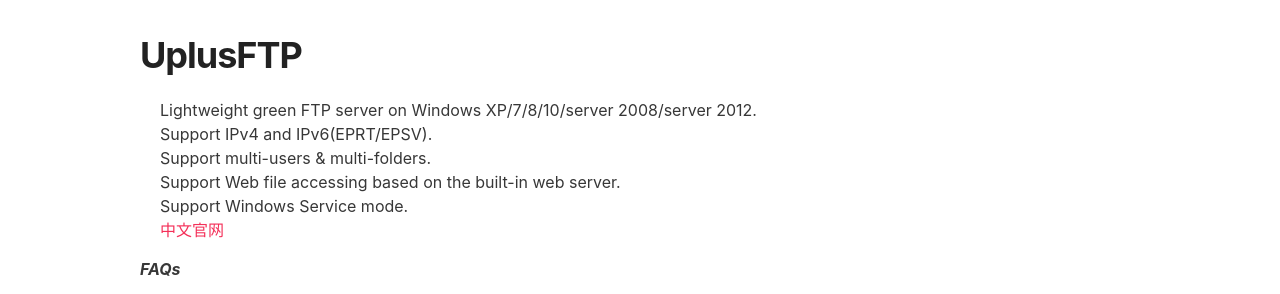
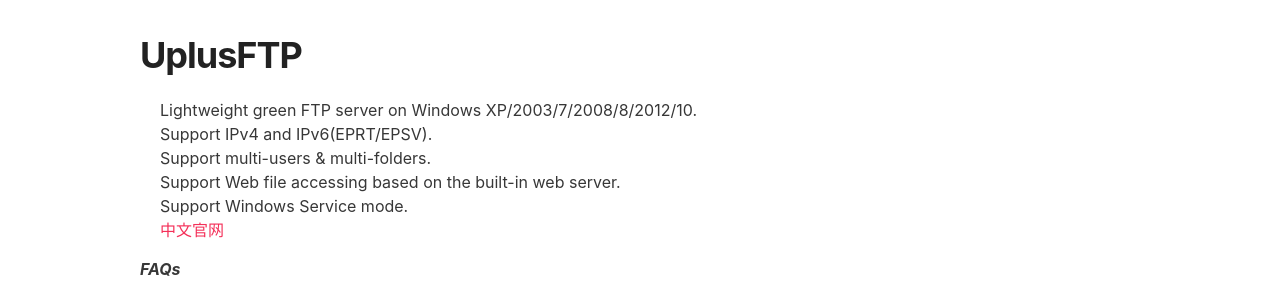
Before and after one commit to uplusware/uplusware.github.io, a Jekyll site: the page index.html, which Jekyll copies as it is, in a window 1280 px wide. Shown: the part 864-1158 px from the top of the page. Built offline with Jekyll 4.4.1, drawn with Linux system fonts in a browser that asks for light colours.

Commit message:
Update index.html

```diff
--- a/index.html
+++ b/index.html
@@ -58,7 +58,7 @@
 		<h1><a id="uplusftp-server" class="anchor" href="#uplusftp-server" aria-hidden="true"><span class="octicon octicon-link"></span></a>UplusFTP</h1>
 
 		<ul>
-			<li>Lightweight green FTP server on Windows XP/7/8/10/server 2008/server 2012.</li>
+			<li>Lightweight green FTP server on Windows XP/2003/7/2008/8/2012/10.</li>
 			<li>Support IPv4 and IPv6(EPRT/EPSV).</li>
             <li>Support multi-users &amp; multi-folders.</li>
 			<li>Support Web file accessing based on the built-in web server.</li>
```
